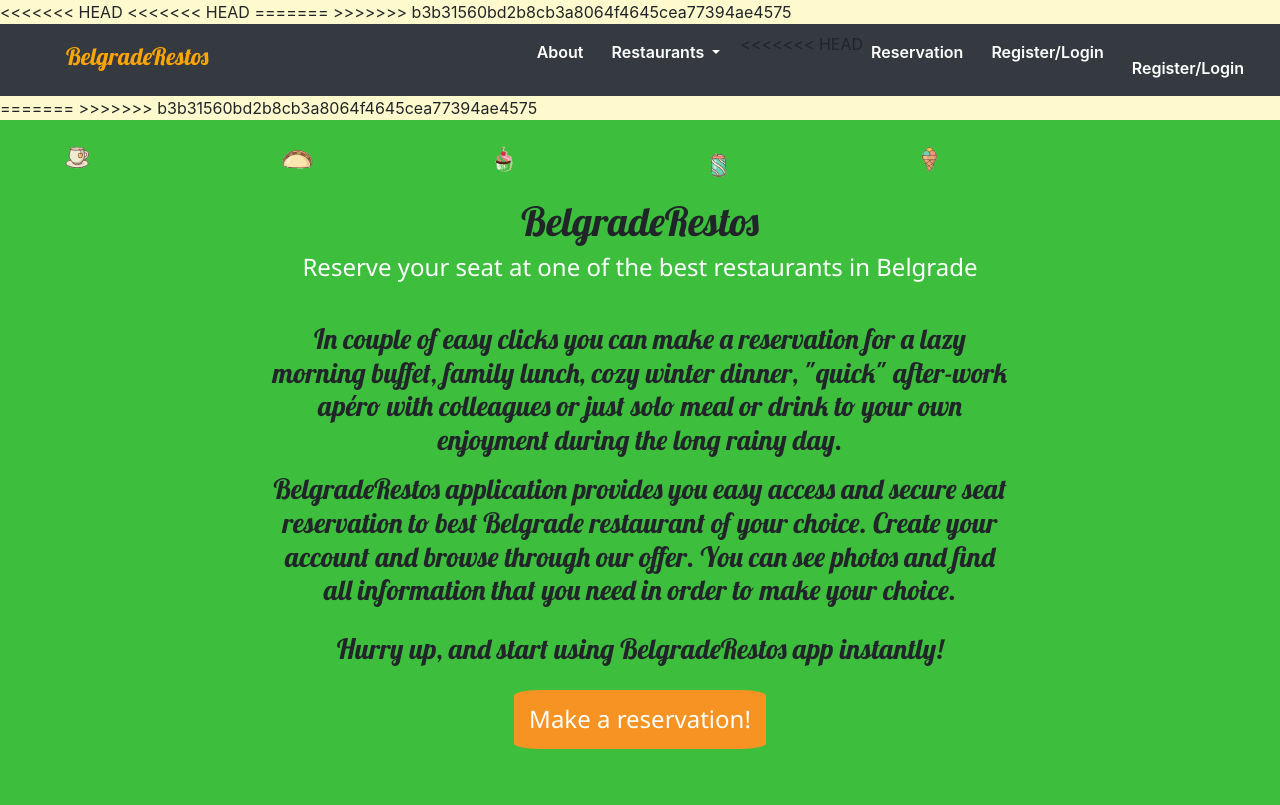
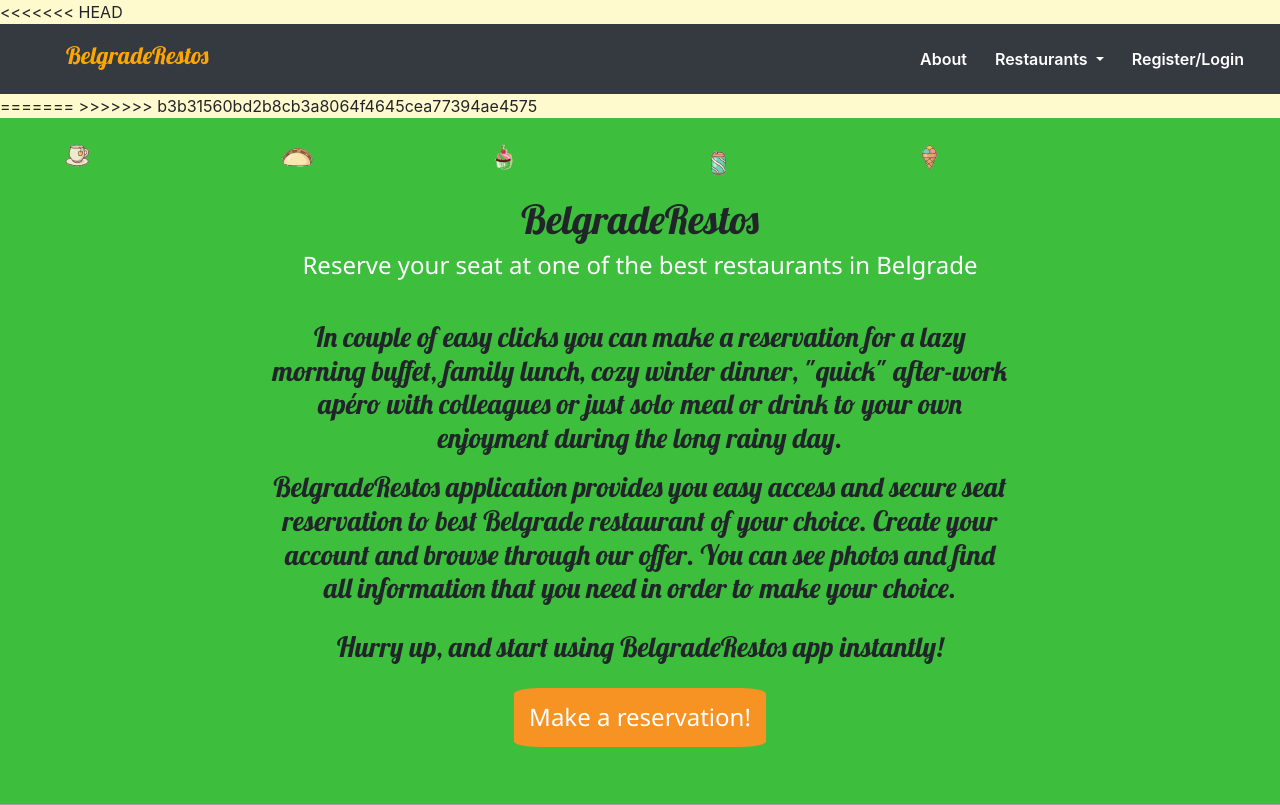
Before and after one commit to draganabogicevic/MATF-Zavrsni-projekat, a PHP site: page / in a window 1280 px wide. Shown: the top 805 px of the page. Run offline with PHP 8.4, Linux system fonts and the light colour scheme; grey boxes are pictures that could not be loaded.

Commit message:
Jos jedna proba za merge - profil i navbar

```diff
--- a/navbar.php
+++ b/navbar.php
@@ -1,9 +1,3 @@
-<<<<<<< HEAD
-<!--NavigationBar---->
-	<!-- Grey navigation bar with right-aligned white links and orange navbar-brand-->
-
-=======
->>>>>>> b3b31560bd2b8cb3a8064f4645cea77394ae4575
 
 <section id="nav-bar">
 	<nav class="navbar navbar-expand-lg navbar-dark bg-dark">
@@ -32,14 +26,6 @@
 							</div>
 
 							</li>
-<<<<<<< HEAD
-					<li class="nav-item">
-						<a class="nav-link text-white" href="reservation.php"> Reservation <span
-								class="sr-only">(current)</span></a>
-					</li>
-					<li class="nav-item">
-						<a class="nav-link text-white" href="index.php#section2"> Register/Login <span
-=======
 							</li>
 			        <?php if (isset($_SESSION['logged_in']) && $_SESSION['logged_in'] == true): ?>
 					<li class="nav-item active">
@@ -50,7 +36,6 @@
 					<?php if (isset($_SESSION['logged_in']) && $_SESSION['logged_in'] == true): ?>
 					<li class="nav-item active">
 						<a class="nav-link text-white" href="Logout.php"> Logout <span
->>>>>>> b3b31560bd2b8cb3a8064f4645cea77394ae4575
 								class="sr-only">(current)</span></a>
 					</li>
 					<?php else: ?>
```
Also changed, not shown: profil.php (+0 -14 lines).
